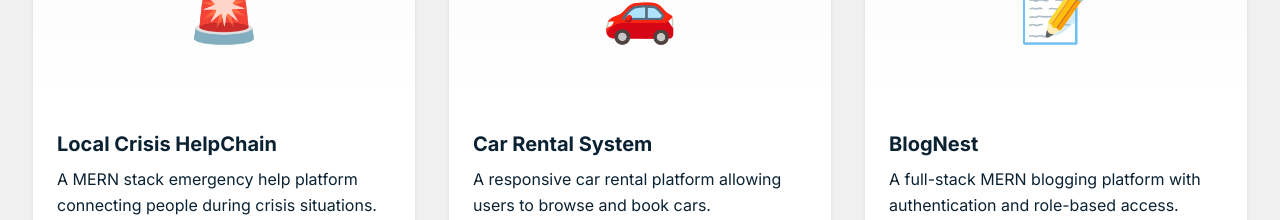
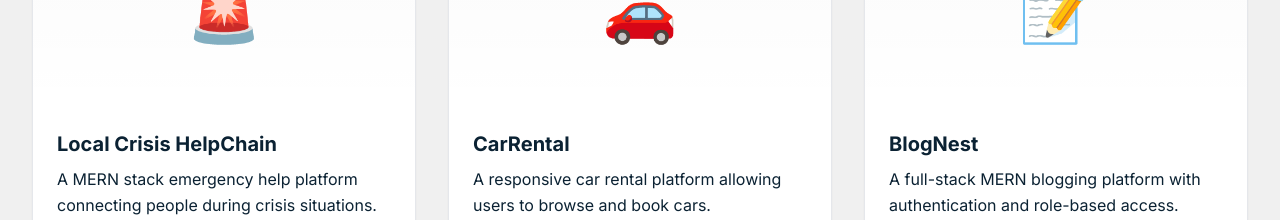
Before and after one commit to tej789/MyPortfolio, a React (Create React App) app in the folder client/: page / in a window 1280 px wide. Shown: the part 3000-3220 px from the top of the page. Built offline with nearby package versions, Linux system fonts and the light colour scheme.

Commit message:
Correct Project Name

```diff
--- a/client/src/components/Projects.js
+++ b/client/src/components/Projects.js
@@ -31,7 +31,7 @@ const Projects = () => {
     },
     {
       id: 2,
-      title: 'Car Rental System',
+      title: 'CarRental',
       description:
         'A responsive car rental platform allowing users to browse and book cars.',
       image: '🚗',
```
